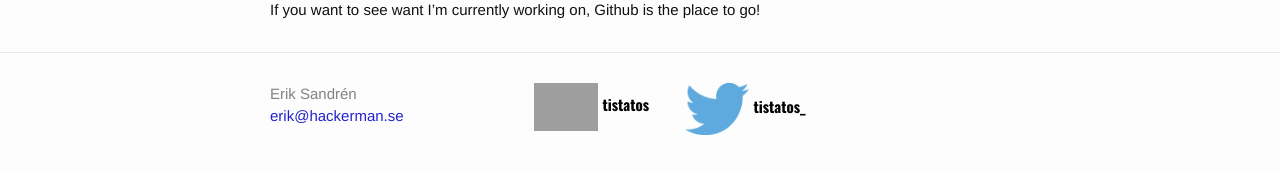
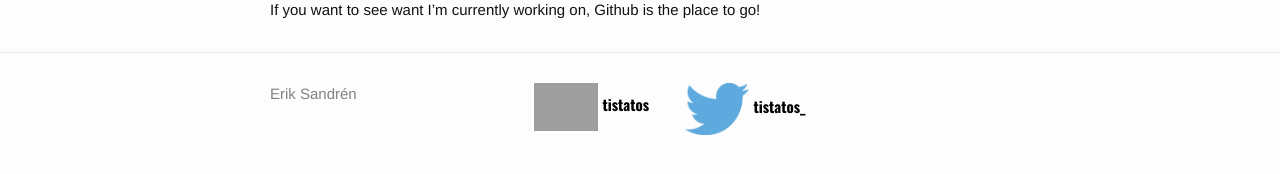
Before and after one commit to tistatos/tistatos.github.io, a Jekyll site: the page built from about.md, in a window 1280 px wide. Shown: the part 284-458 px from the top of the page. Built offline with Jekyll 4.4.1, drawn with Linux system fonts in a browser that asks for light colours; grey boxes are pictures that could not be loaded.

Commit message:
remove mail

```diff
--- a/_config.yml
+++ b/_config.yml
@@ -1,6 +1,5 @@
 # Site settings
 title: Erik Sandrén
-email: erik@hackerman.se
 description: "Erik Sandrén programmer with interest in real time graphics, Motion capture and other cool stuff"
 baseurl: "" # the subpath of your site, e.g. /blog/
 url: "http://www.hackerman.se" # the base hostname & protocol for your site
```
